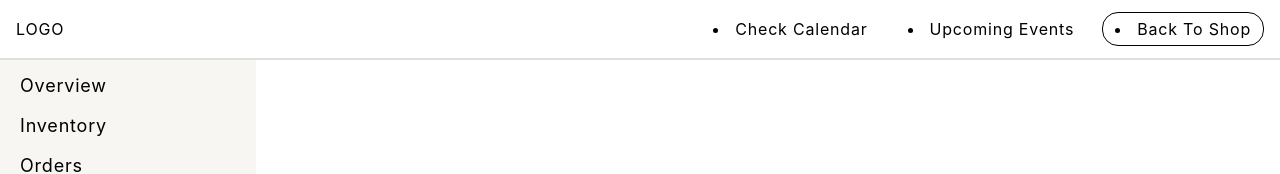
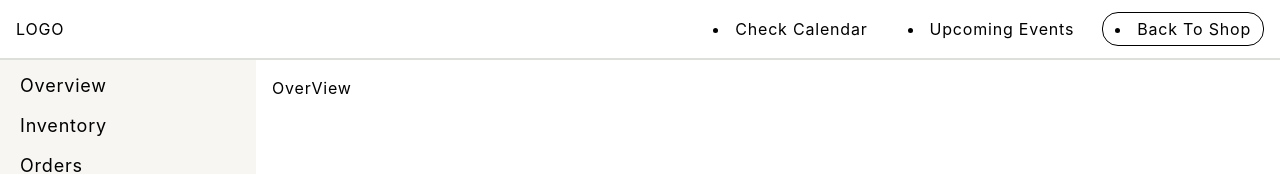
Before and after one commit to devMasrafi/MiniShop, a React (Vite) app in the folder client/: page /dashboard in a window 1280 px wide. Shown: the top 174 px of the page. Built offline with nearby package versions, Linux system fonts and the light colour scheme.

Commit message:
client: dashboard and index page sets

```diff
--- a/client/src/App.jsx
+++ b/client/src/App.jsx
@@ -26,6 +26,7 @@ function App() {
           </Route>
 
           <Route path="/dashboard" element={<DashboardLayout />}>
+            <Route index element={<OverView />} />
             <Route path="overview" element={<OverView />} />
             <Route path="products" element={<DashProduct />} />
             <Route path="product-listings" element={<ProductListings />} />
--- a/client/src/component/LayoutComponents/Dashboard/DashboardLayout.jsx
+++ b/client/src/component/LayoutComponents/Dashboard/DashboardLayout.jsx
@@ -8,7 +8,7 @@ const DashboardLayout = () => {
       <header className="border-border flex shrink-0 items-center justify-between border-b-2 px-4 py-3">
         <div>
           <h2>
-            <Link to={'/overview'}>LOGO</Link>
+            <Link to="/dashboard/overview">LOGO</Link>
           </h2>
         </div>
 
```
